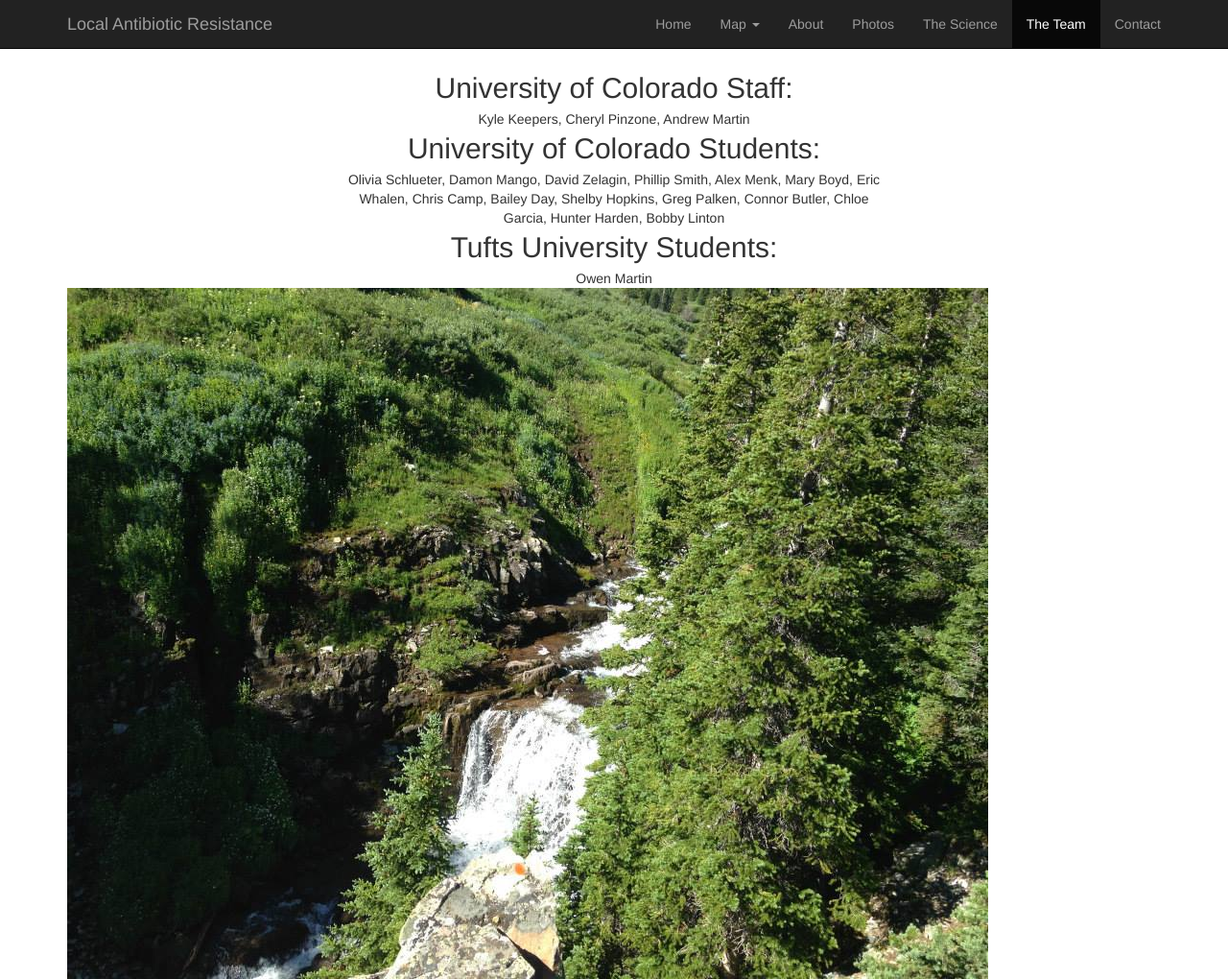
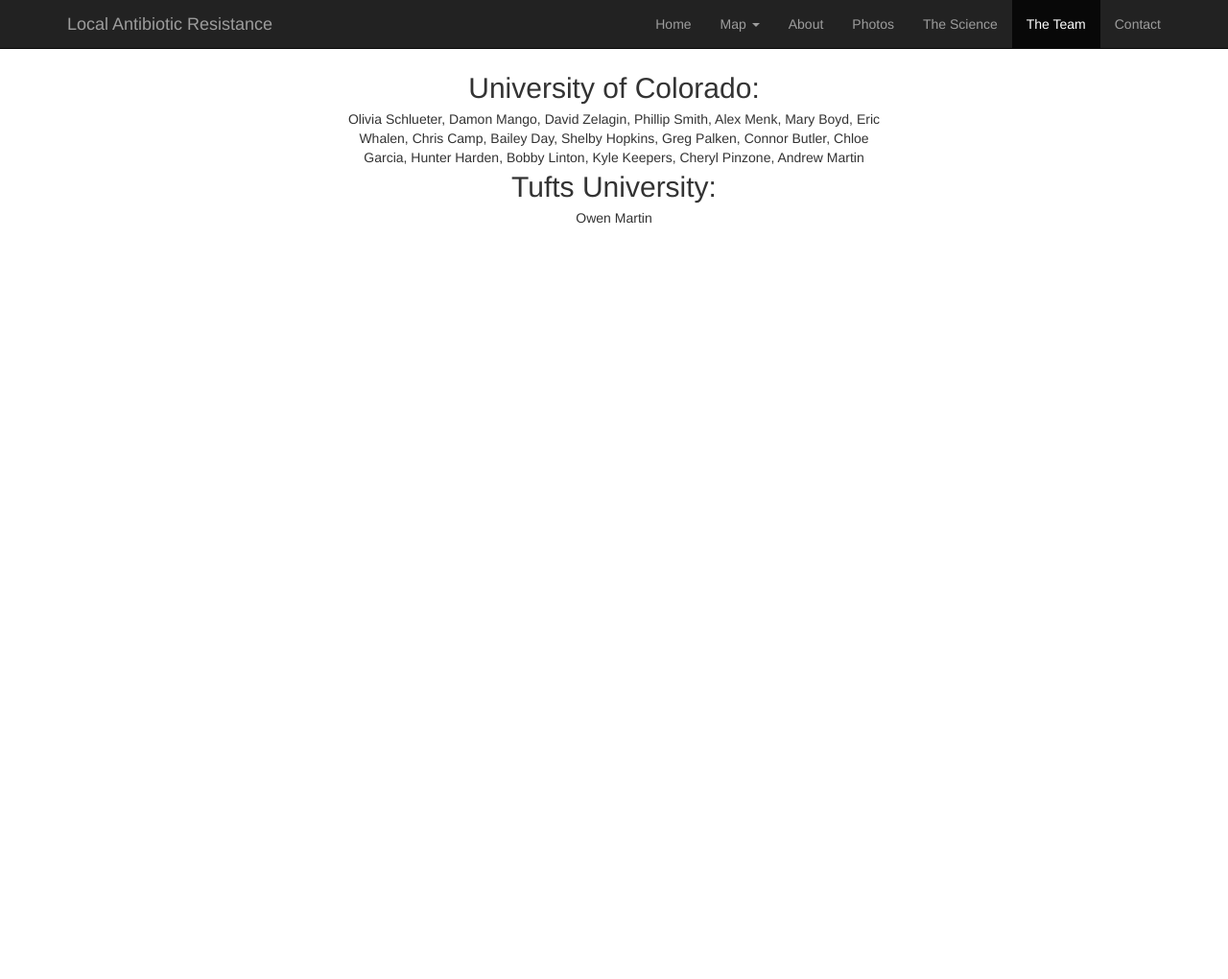
Before and after one commit to owingit/abiotics, a plain HTML site: page theteam.html in a window 1280 px wide. Shown: the whole page at 96% size. After the commit the page ends 800 px from the top, so only its background shows below. Drawn offline with nearby package versions, Linux system fonts and the light colour scheme.

Commit message:
update Aug 7

```diff
--- a/theteam.html
+++ b/theteam.html
@@ -45,13 +45,9 @@
 		</div>
 	</div>
 	<div class = "container">
-			<div id = "title">University of Colorado Staff: </div><div id = "people">Kyle Keepers, Cheryl Pinzone, Andrew Martin</div>
-			<div id = "title">University of Colorado Students: </div><div id = "people">Olivia Schlueter, Damon Mango, David Zelagin, Phillip Smith, Alex Menk, Mary Boyd, Eric Whalen, Chris Camp, Bailey Day, Shelby Hopkins, Greg Palken, Connor Butler, Chloe Garcia, Hunter Harden, Bobby Linton </div>
-			<div id = "title">Tufts University Students: </div><div id = "people">Owen Martin</div>
+			<div id = "title">University of Colorado: </div><div id = "people">Olivia Schlueter, Damon Mango, David Zelagin, Phillip Smith, Alex Menk, Mary Boyd, Eric Whalen, Chris Camp, Bailey Day, Shelby Hopkins, Greg Palken, Connor Butler, Chloe Garcia, Hunter Harden, Bobby Linton, Kyle Keepers, Cheryl Pinzone, Andrew Martin </div>
+			<div id = "title">Tufts University: </div><div id = "people">Owen Martin</div>
 	</div>
-
-	<div class = "container">
-	<img src = "waterfall.jpg"></div>
 
 	<div class = "modal fade" id = "contact" role = "dialog">
 
```
Also changed, not shown: 1 other file.
